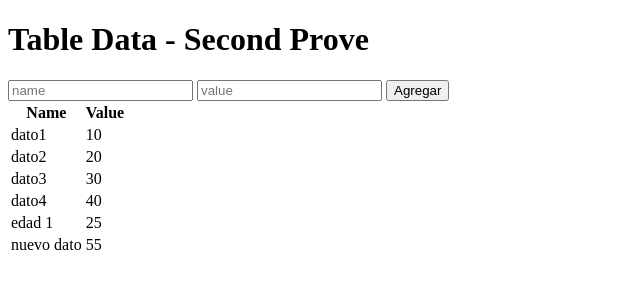
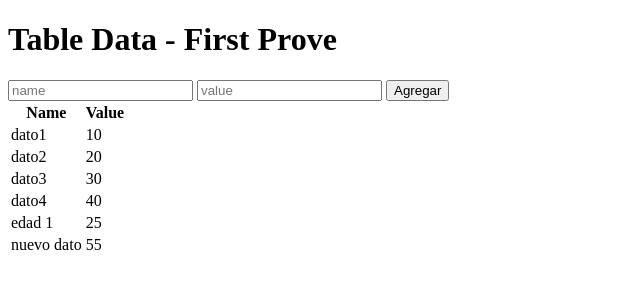
Before and after one commit to hmartinez00/z_django_projects, a Django app: page /tabledata/ in a window 1280 px wide. Shown: the top 300 px of the page, without its empty margins (0-640 px from the left). Run offline with Django 4.2, Linux system fonts and the light colour scheme; data comes from the database, SQL or seed files in the repository.

Commit message:
Version Estable 20230501 212329

```diff
--- a/dashboard/tabledata/templates/tabledata.html
+++ b/dashboard/tabledata/templates/tabledata.html
@@ -4,7 +4,7 @@
   <title>Table Data</title>
 </head>
 <body>
-  <h1>Table Data - Second Prove</h1>
+  <h1>Table Data - First Prove</h1>
 
   <form method="post" action="{% url 'add_data' %}">
     {% csrf_token %}
```
